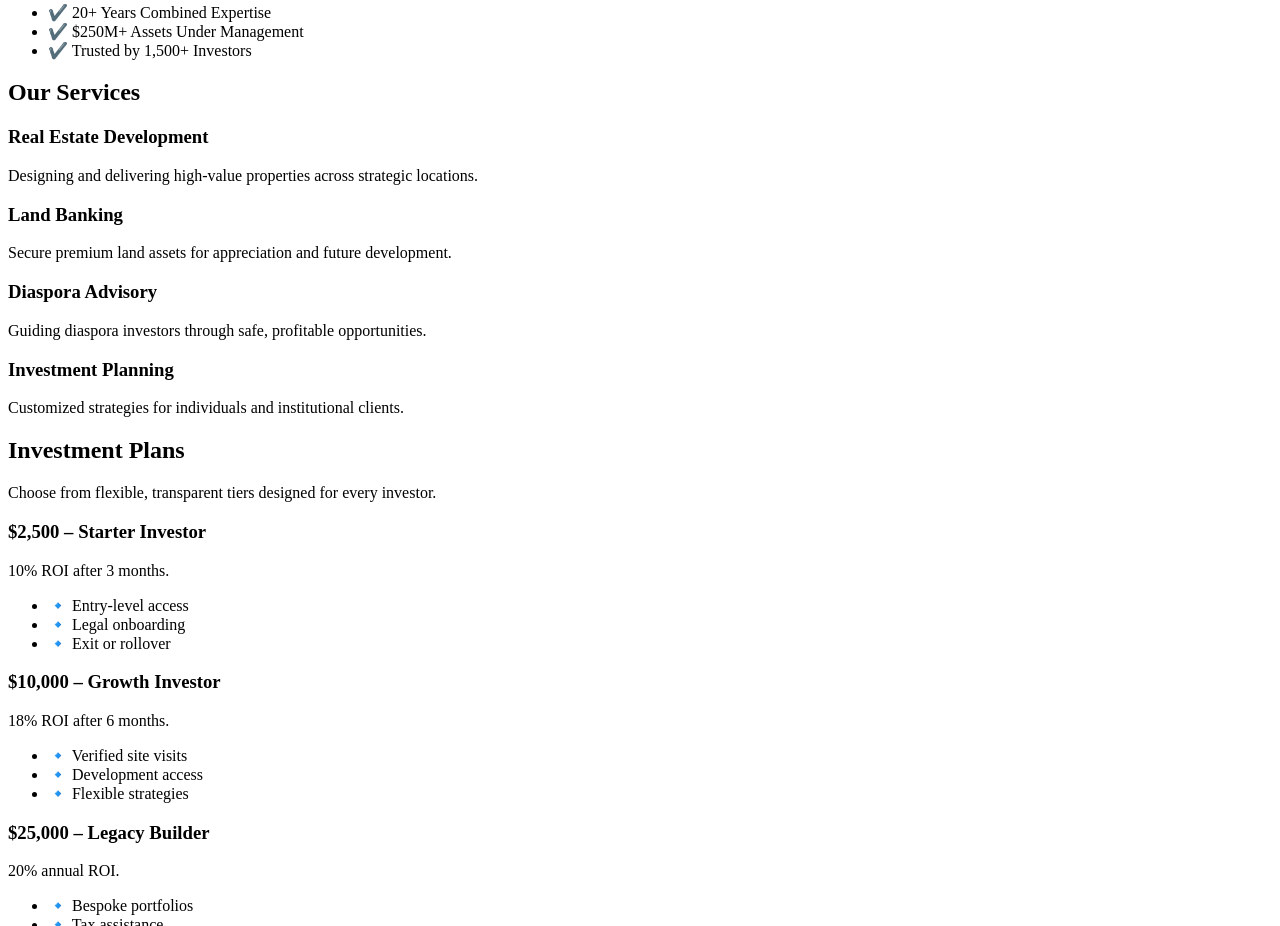
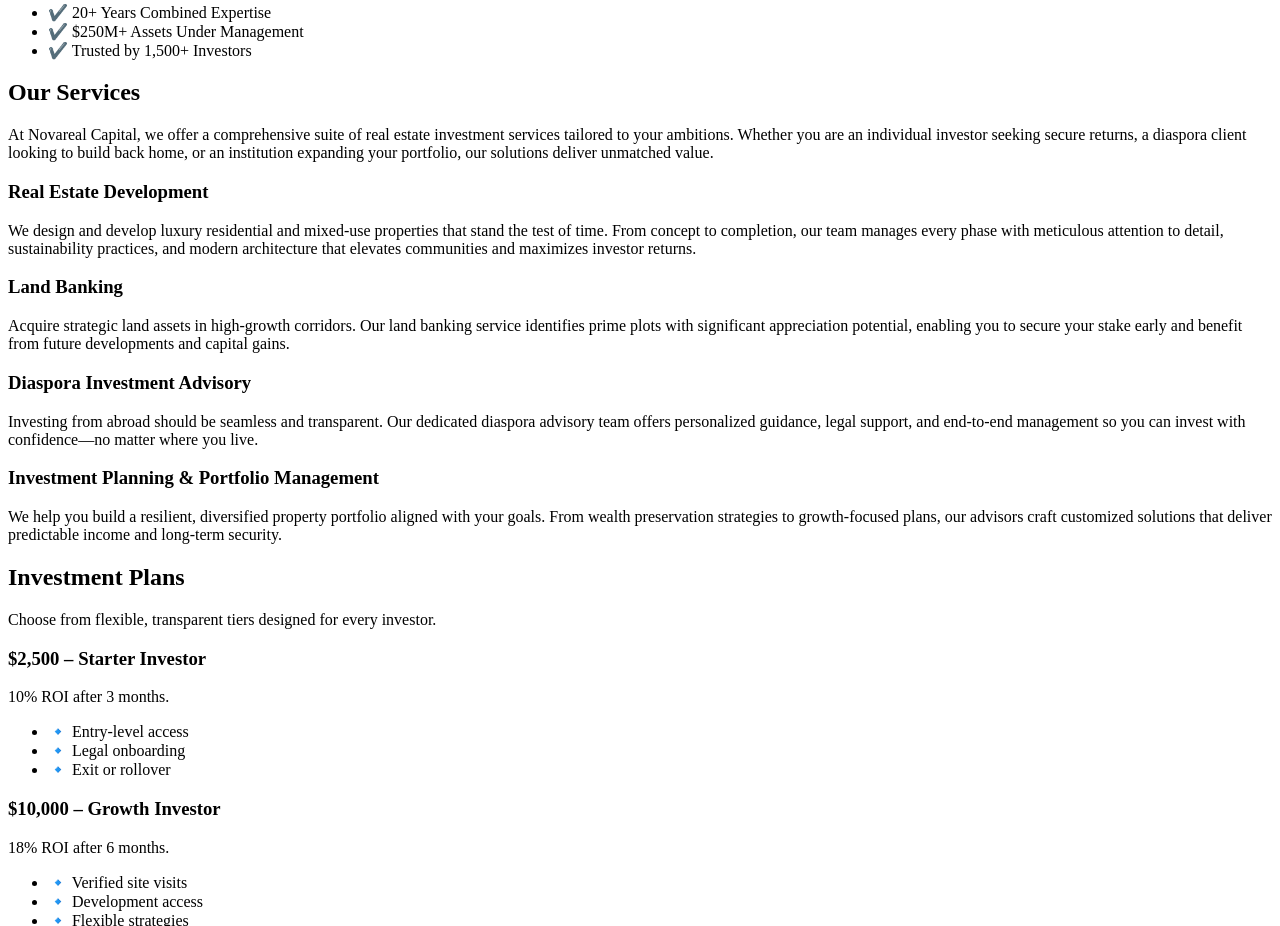
Before and after one commit to Kaskyjames/novarealcapita, a plain HTML site: page index.html in a window 1280 px wide. Shown: the part 2156-3082 px from the top of the page. Drawn offline with Linux system fonts and the light colour scheme.

Commit message:
Update index.html

```diff
--- a/index.html
+++ b/index.html
@@ -81,22 +81,33 @@
   <!-- Services -->
 <section id="services" class="services-section container">
   <h2>Our Services</h2>
+  <p class="section-intro">
+    At Novareal Capital, we offer a comprehensive suite of real estate investment services tailored to your ambitions. Whether you are an individual investor seeking secure returns, a diaspora client looking to build back home, or an institution expanding your portfolio, our solutions deliver unmatched value.
+  </p>
   <div class="service-grid">
     <div class="service-card">
       <h3>Real Estate Development</h3>
-        <p>Designing and delivering high-value properties across strategic locations.</p>
+      <p>
+        We design and develop luxury residential and mixed-use properties that stand the test of time. From concept to completion, our team manages every phase with meticulous attention to detail, sustainability practices, and modern architecture that elevates communities and maximizes investor returns.
+      </p>
     </div>
     <div class="service-card">
       <h3>Land Banking</h3>
-        <p>Secure premium land assets for appreciation and future development.</p>
+      <p>
+        Acquire strategic land assets in high-growth corridors. Our land banking service identifies prime plots with significant appreciation potential, enabling you to secure your stake early and benefit from future developments and capital gains.
+      </p>
     </div>
     <div class="service-card">
-        <h3>Diaspora Advisory</h3>
-        <p>Guiding diaspora investors through safe, profitable opportunities.</p>
+      <h3>Diaspora Investment Advisory</h3>
+      <p>
+        Investing from abroad should be seamless and transparent. Our dedicated diaspora advisory team offers personalized guidance, legal support, and end-to-end management so you can invest with confidence—no matter where you live.
+      </p>
     </div>
     <div class="service-card">
-        <h3>Investment Planning</h3>
-        <p>Customized strategies for individuals and institutional clients.</p>
+      <h3>Investment Planning & Portfolio Management</h3>
+      <p>
+        We help you build a resilient, diversified property portfolio aligned with your goals. From wealth preservation strategies to growth-focused plans, our advisors craft customized solutions that deliver predictable income and long-term security.
+      </p>
     </div>
   </div>
 </section>
```
Lines whose indentation alone changed are shown as unchanged.
